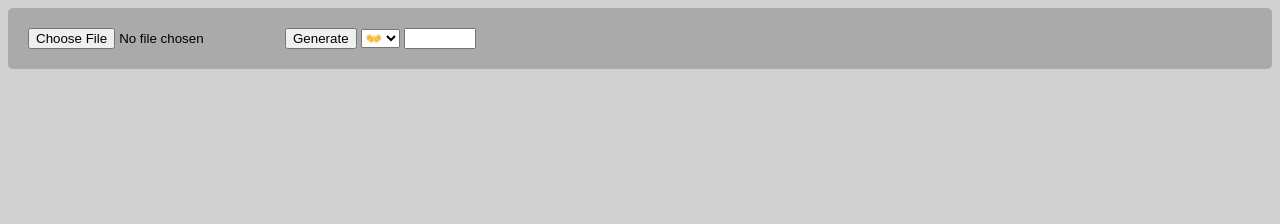
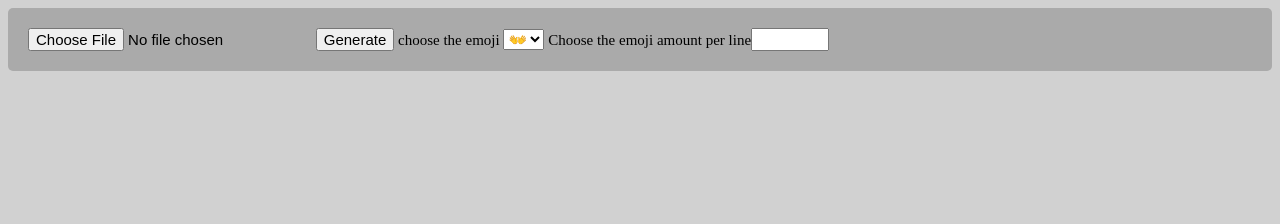
Before and after one commit to loweisz/emoji-img, a plain HTML site: page index.html in a window 1280 px wide. Drawn offline with Linux system fonts and the light colour scheme.

Commit message:
better selector

```diff
--- a/index.html
+++ b/index.html
@@ -16,14 +16,15 @@
   <div class="control_panel">
       <input type="file"/>
       <button>Generate</button>
-      <select id="emojis">
+      <label>choose the emoji</label>
+      <select id="emojis" class="selector">
         <option value="one">👐</option>
         <option value="two">🙌</option>
         <option value="three">👏</option>
         <option value="four">👍</option>
         <option value="five">🤘</option>
       </select>
-      <input id="num" type="number" max="1000" min="1" />
+      <label>Choose the emoji amount per line</label><input id="num" class="selector" type="number" max="1000" min="1" />
   </div>
   <canvas id="screen"></canvas>
   <script src="script.js"></script>
--- a/styles.css
+++ b/styles.css
@@ -1,4 +1,5 @@
 body {
+
   background-color: #d1d1d1;
 }
 
@@ -7,3 +8,11 @@ body {
   background: #aaaaaa;
   border-radius: 5px;
 }
+
+.selector {
+  font-size: 20px;
+}
+
+input, button, .selector, .control_panel {
+  font-size: 15px;
+}
```
